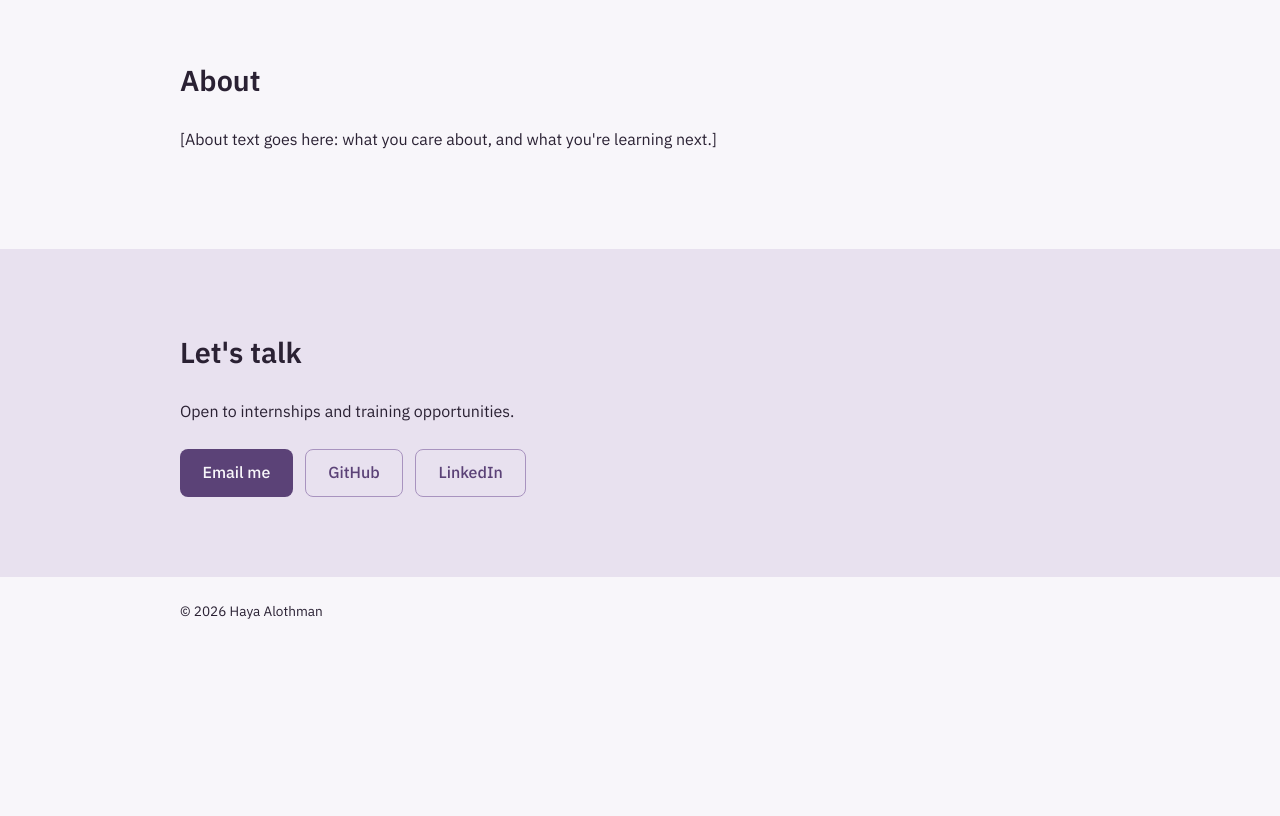
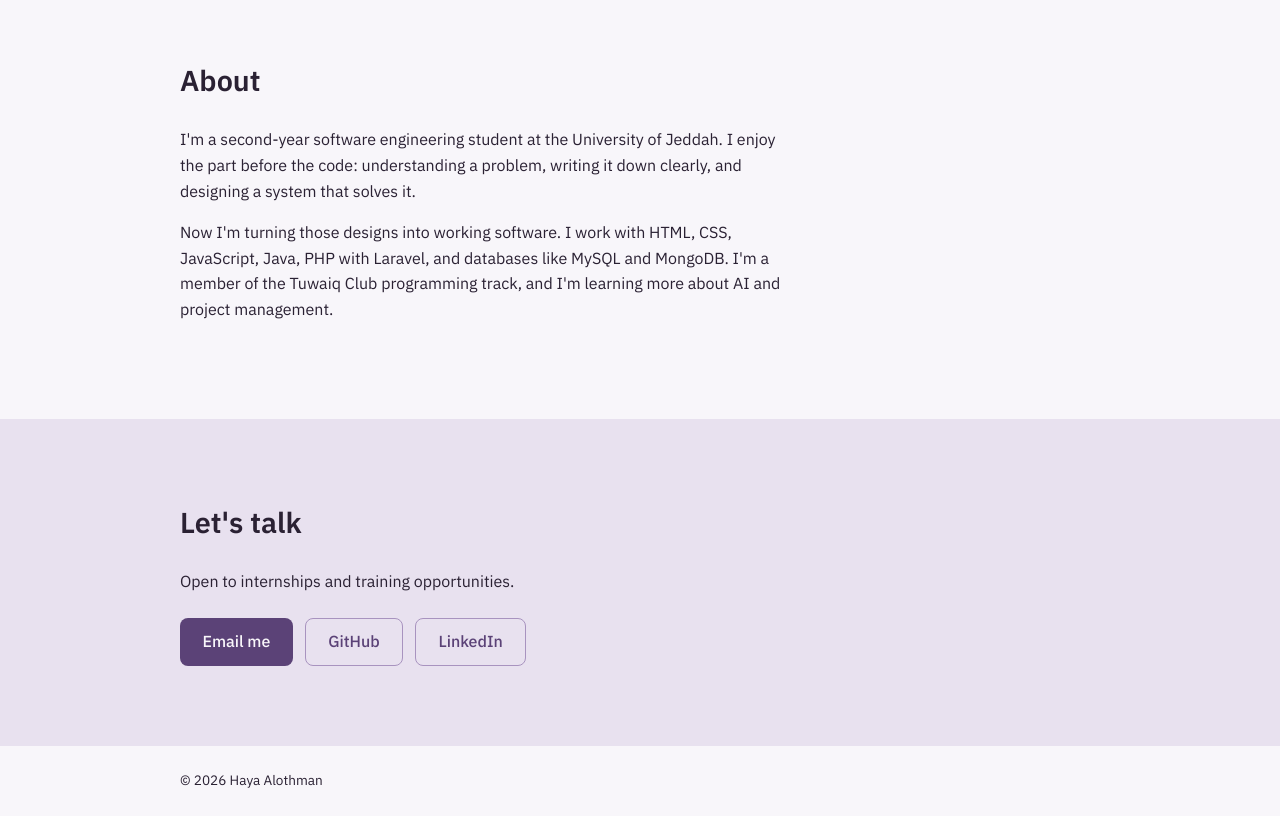
Before and after one commit to Hyony07/Hyony07.github.io, a plain HTML site: page index.html in a window 1280 px wide. Shown: the part 1940-2756 px from the top of the page. Before the commit the page ends 2586 px from the top, so only its background shows below. Drawn offline with Linux system fonts and the light colour scheme.

Commit message:
Revise About section with personal details
Updated the About section with personal information and interests.

```diff
--- a/index.html
+++ b/index.html
@@ -256,8 +256,8 @@
     <section id="about" class="about">
       <div class="container">
         <h2>About</h2>
-        <!-- TODO: replace with 2 short lines from your LinkedIn About -->
-        <p>[About text goes here: what you care about, and what you're learning next.]</p>
+        <p>I'm a second-year software engineering student at the University of Jeddah. I enjoy the part before the code: understanding a problem, writing it down clearly, and designing a system that solves it.</p>
+        <p>Now I'm turning those designs into working software. I work with HTML, CSS, JavaScript, Java, PHP with Laravel, and databases like MySQL and MongoDB. I'm a member of the Tuwaiq Club programming track, and I'm learning more about AI and project management.</p>
       </div>
     </section>
 
```
